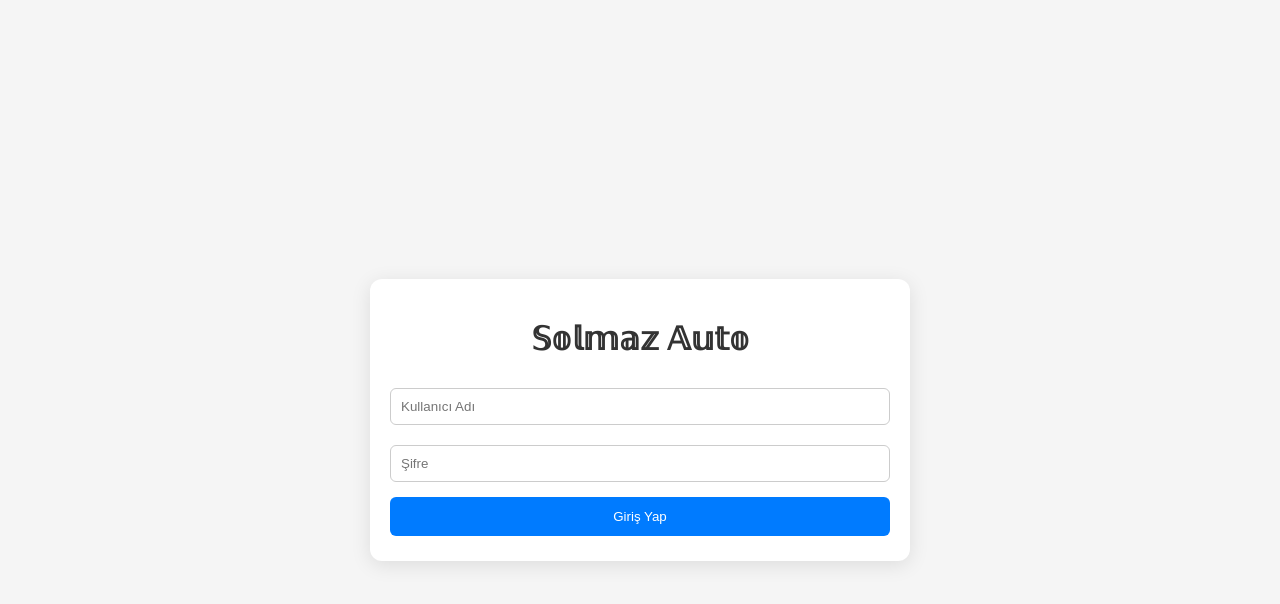
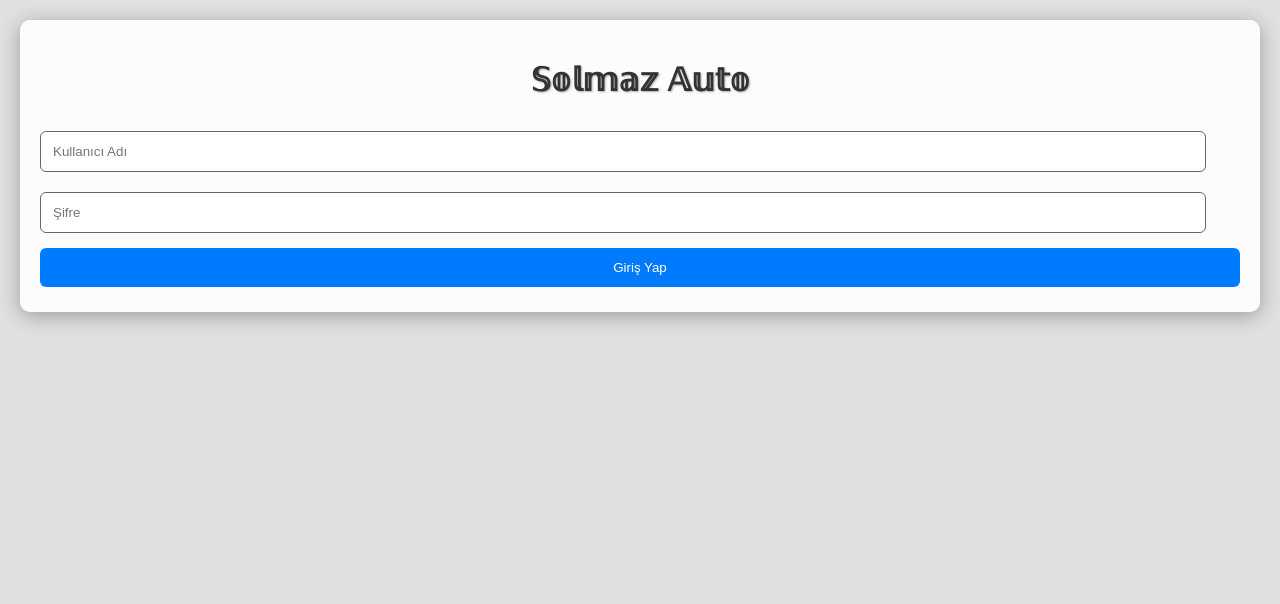
Before and after one commit to ghost-mvt/apk, a plain HTML site: page index.html in a window 1280 px wide. Drawn offline with Linux system fonts and the light colour scheme.

Commit message:
Update styles.css

```diff
--- a/File/styles.css
+++ b/File/styles.css
@@ -1,44 +1,48 @@
 body {
-    font-family: 'Roboto', sans-serif;
-    background-color: #f5f5f5;
+    font-family: 'Helvetica', sans-serif;
+    background-color: #e0e0e0;
     margin: 0;
     padding: 20px;
-    display: flex;
-    align-items: center;
-    justify-content: center;
-    min-height: 100vh;
+    background-size: cover;
+    user-select: none;
 }
 
 .container {
-    width: 100%;
-    max-width: 500px;
-    background: #ffffff;
+    max-width: 100%;
+    margin: auto;
+    background: rgba(255, 255, 255, 0.9);
     padding: 20px;
-    border-radius: 12px;
-    box-shadow: 0 4px 20px rgba(0, 0, 0, 0.1);
+    border-radius: 10px;
+    box-shadow: 0 4px 20px rgba(0, 0, 0, 0.3);
 }
 
 h1, h2 {
     text-align: center;
     color: #333;
-    margin-bottom: 20px;
-    font-weight: 700;
+    text-shadow: 1px 1px 2px rgba(0,0,0,0.3);
 }
 
 input, select, textarea {
-    width: 100%;
-    padding: 10px;
+    width: 95%;
+    padding: 12px;
     margin: 10px 0;
-    border: 1px solid #ccc;
+    border: 1px solid #666;
     border-radius: 6px;
-    box-sizing: border-box;
-    transition: all 0.3s;
+    transition: border-color 0.3s, box-shadow 0.3s;
 }
 
 input:focus, select:focus, textarea:focus {
     border-color: #007bff;
     box-shadow: 0 0 5px rgba(0, 123, 255, 0.5);
     outline: none;
+}
+
+select {
+    width: 100%;
+    padding: 12px;
+    border: none;
+    border-radius: 6px;
+    cursor: pointer;
 }
 
 button {
@@ -58,12 +62,10 @@ button:hover {
     transform: translateY(-2px);
 }
 
-#error {
-    color: red;
-}
-
-.hidden {
-    display: none;
+#message, #error {
+    text-align: center;
+    margin-top: 20px;
+    font-weight: bold;
 }
 
 #searchResult {
@@ -71,6 +73,7 @@ button:hover {
     padding: 10px;
     border-radius: 6px;
     background-color: #e9ecef;
+    overflow: auto;
 }
 
 #searchResult div {
@@ -79,3 +82,19 @@ button:hover {
     padding: 10px;
     margin-bottom: 10px;
 }
+
+#searchResult p {
+    margin: 0;
+}
+
+.error {
+    color: red;
+}
+
+.hidden {
+    display: none;
+}
+
+#loginForm {
+    display: none; /* إخفاء نموذج تسجيل الدخول في البداية */
+}
```
